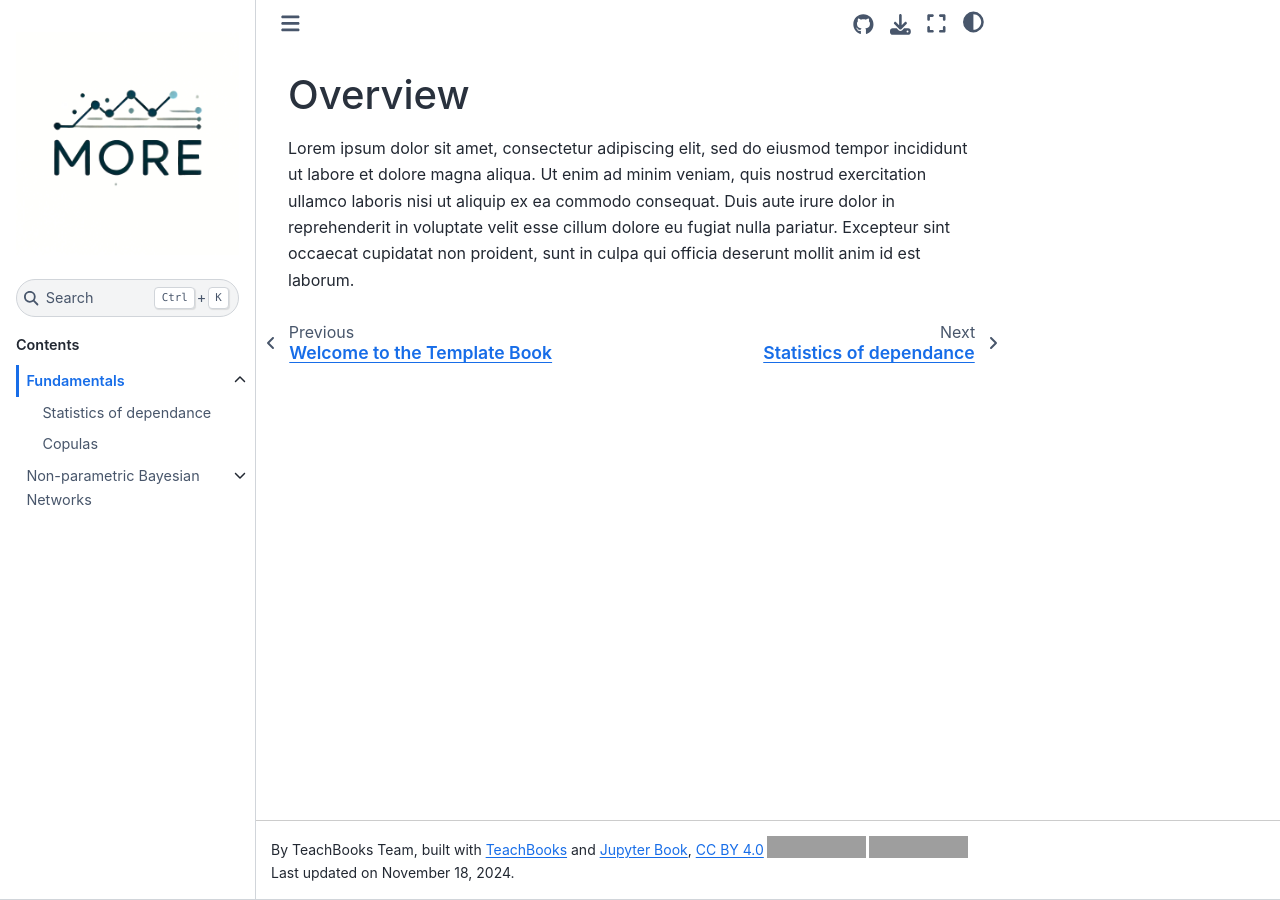
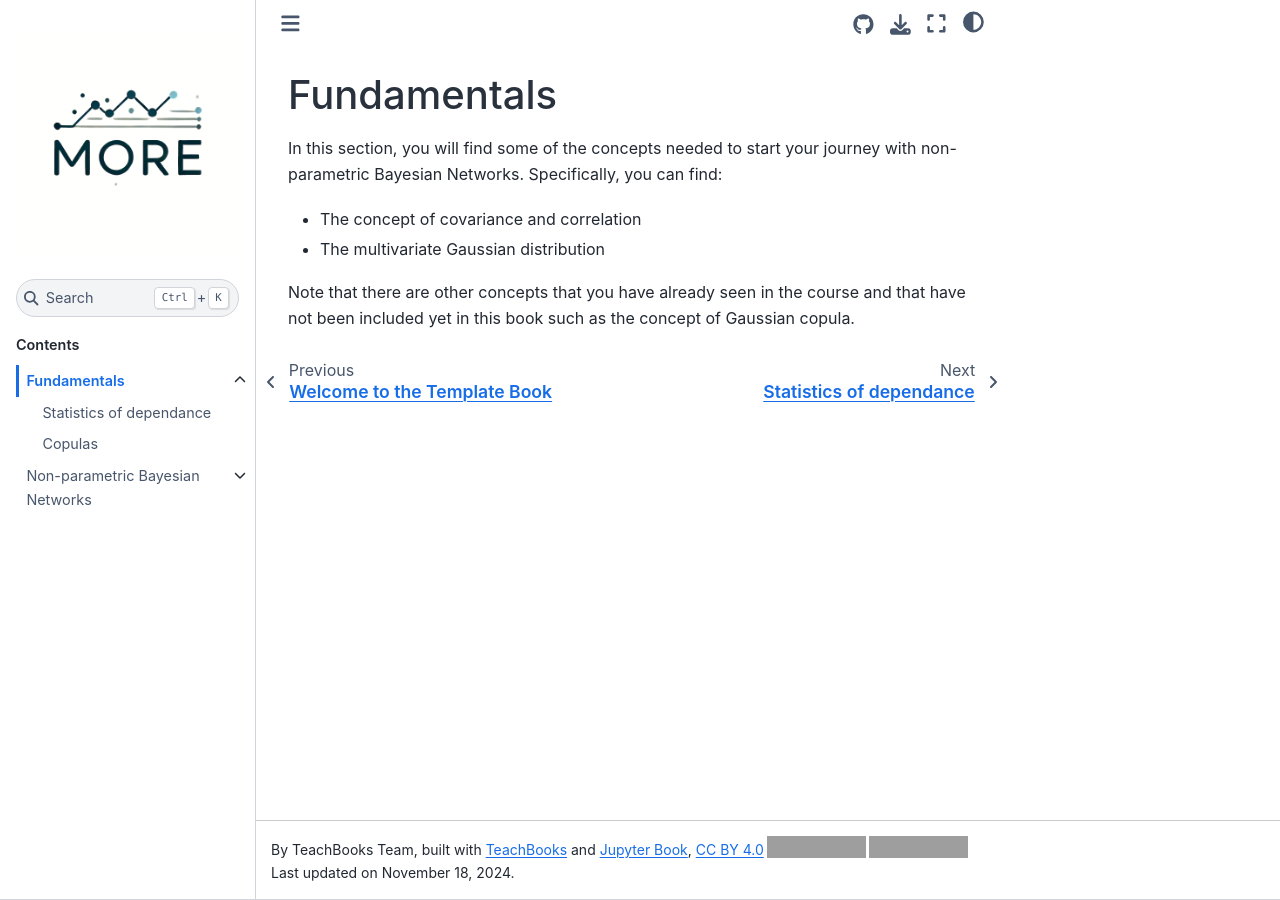
Before and after one commit to char998/Copulas-and-Bayesian-Networks, a Jupyter Book: the page built from book/fundamentals/overview.md, in a window 1280 px wide. Built offline with Jupyter Book 1.0.4 settings and Sphinx 7.4.7 and the Sphinx Book theme 1.1.4, drawn with Linux system fonts in a browser that asks for light colours; pages that are not in the unit, such as notebooks, are missing from menus; comment, search, counter and statistics services are not loaded; grey boxes are pictures that could not be loaded.

Commit message:
update opening of fundamentals

```diff
--- a/book/fundamentals/overview.md
+++ b/book/fundamentals/overview.md
@@ -1,3 +1,8 @@
-# Overview
+# Fundamentals
 
-Lorem ipsum dolor sit amet, consectetur adipiscing elit, sed do eiusmod tempor incididunt ut labore et dolore magna aliqua. Ut enim ad minim veniam, quis nostrud exercitation ullamco laboris nisi ut aliquip ex ea commodo consequat. Duis aute irure dolor in reprehenderit in voluptate velit esse cillum dolore eu fugiat nulla pariatur. Excepteur sint occaecat cupidatat non proident, sunt in culpa qui officia deserunt mollit anim id est laborum.
+In this section, you will find some of the concepts needed to start your journey with non-parametric Bayesian Networks. Specifically, you can find:
+
+- The concept of covariance and correlation
+- The multivariate Gaussian distribution
+
+Note that there are other concepts that you have already seen in the course and that have not been included yet in this book such as the concept of Gaussian copula.
```
Also changed, not shown: book/fundamentals/opening.md (deleted, +0 -6 lines).
